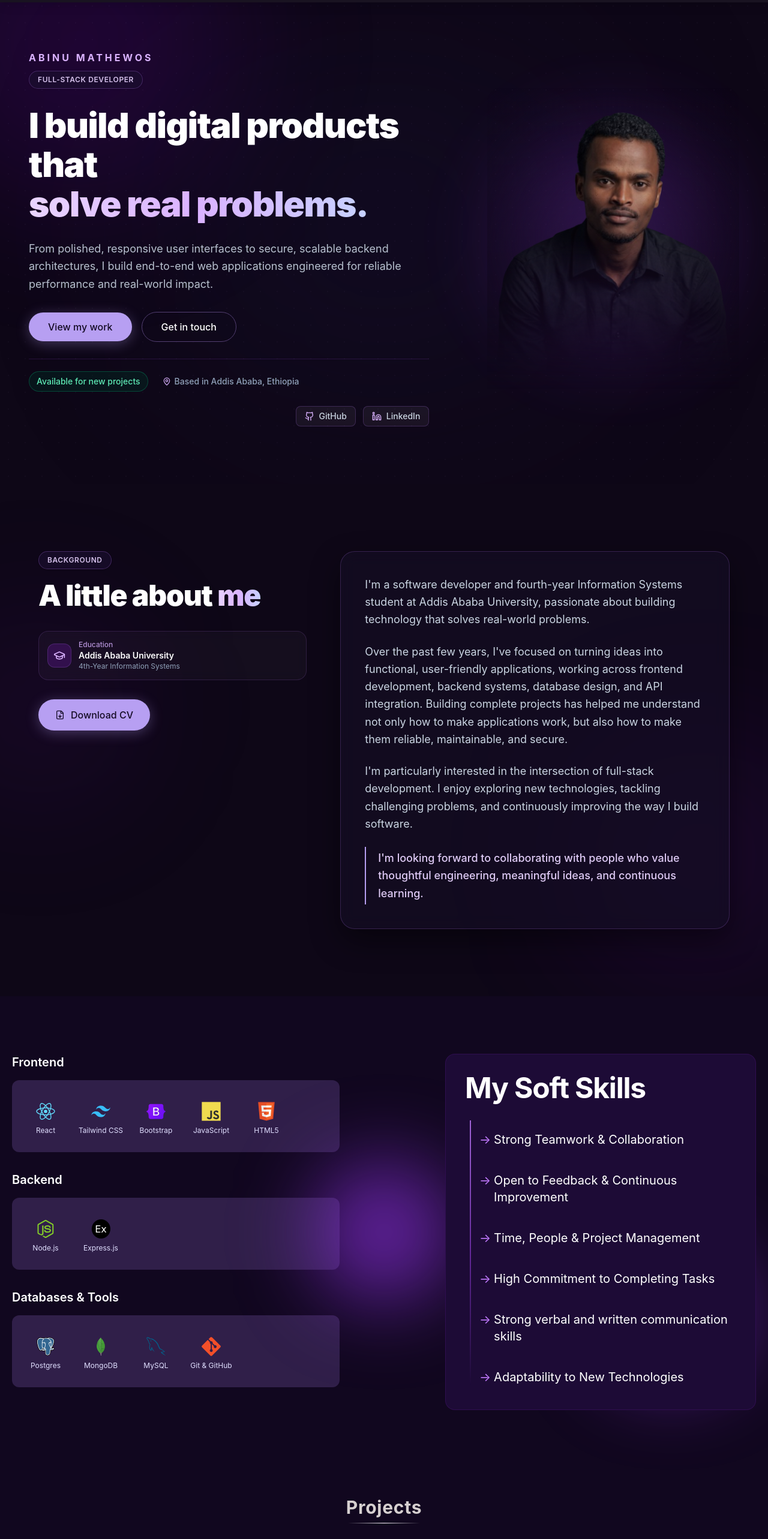
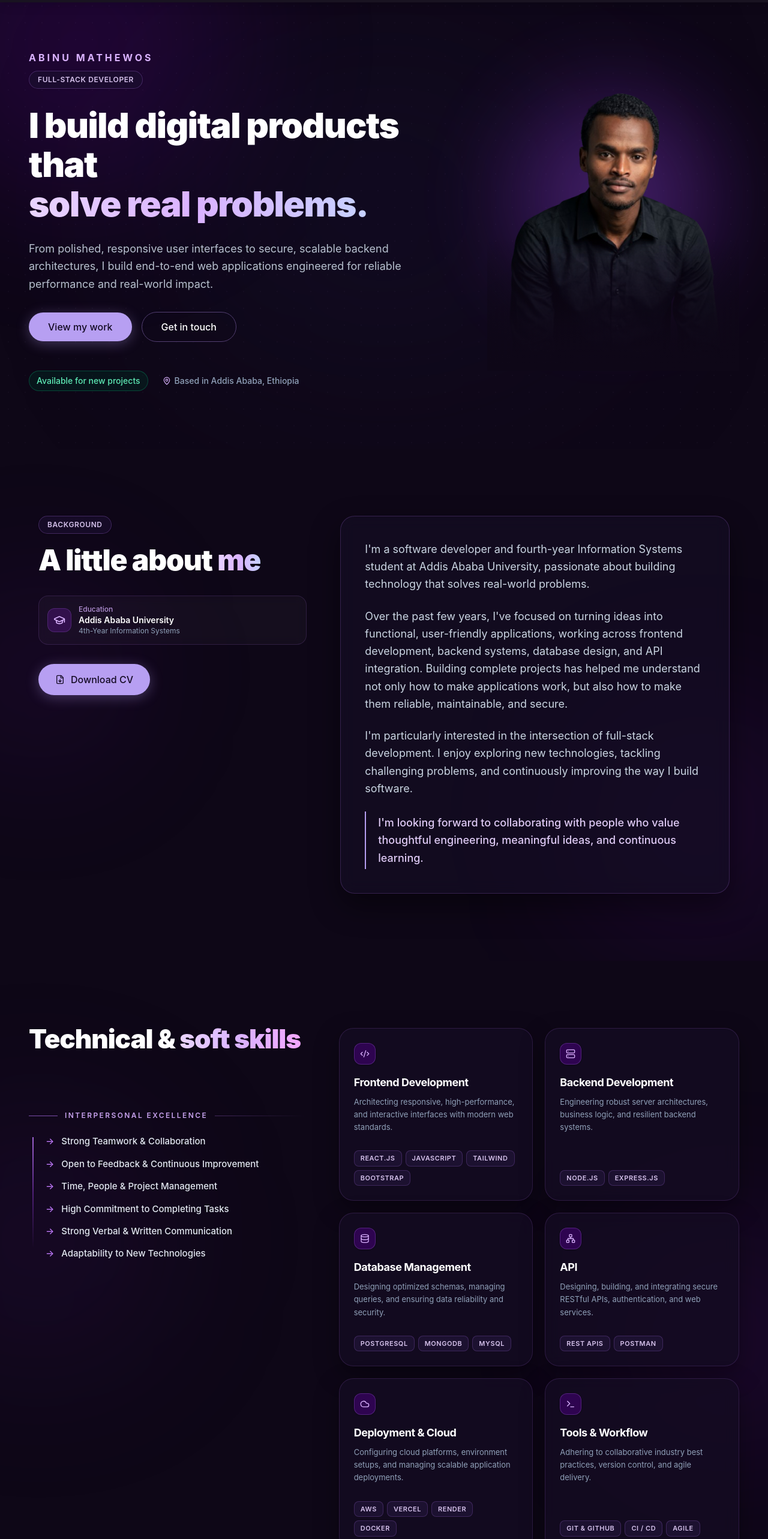
Before and after one commit to abinuma/portfolio-website, a React (Vite) app: page / in a window 1280 px wide. Shown: the part 60-2626 px from the top of the page at 60% size. Built offline with nearby package versions, Linux system fonts and the light colour scheme.

Commit message:
feat: redesign skills section with cards

```diff
--- a/src/App.jsx
+++ b/src/App.jsx
@@ -20,7 +20,7 @@ const App = () => {
   }
 
   return (
-    <div className="bg-[#11071f] min-h-screen overflow-x-hidden ">
+    <div className="bg-[#0e0717] min-h-screen overflow-x-hidden text-white">
       <Navbar />
       <Home />
       <About />
--- a/src/components/About.jsx
+++ b/src/components/About.jsx
@@ -29,7 +29,7 @@ const About = () => {
 
                 <h2 className="text-3xl sm:text-4xl lg:text-5xl font-black text-white tracking-tight leading-[1.15]">
                   A little about{" "}
-                  <span className="bg-gradient-to-r from-purple-200 via-purple-300 to-indigo-200 bg-clip-text text-transparent">
+                  <span className="bg-linear-to-r from-purple-200 via-purple-300 to-indigo-200 bg-clip-text text-transparent">
                     me
                   </span>
                 </h2>
--- a/src/components/Home.jsx
+++ b/src/components/Home.jsx
@@ -1,10 +1,6 @@
 import React from "react";
 import { motion } from "framer-motion";
-import {
-  Github,
-  Linkedin,
-  MapPin,
-} from "lucide-react";
+import { MapPin } from "lucide-react";
 import personal from "../assets/personalPhoto.jpg";
 
 const containerVariants = {
@@ -60,10 +56,10 @@ const Home = () => {
       {/* Ambient background lighting and subtle grid */}
       <div className="absolute inset-0 pointer-events-none overflow-hidden">
         {/* Soft top-left lavender glow */}
-        <div className="absolute -top-32 -left-32 w-96 h-96 sm:w-[520px] sm:h-[520px] bg-purple-700/15 rounded-full blur-[120px]" />
+        <div className="absolute -top-32 -left-32 w-96 h-96 sm:w-130 sm:h-130 bg-purple-700/15 rounded-full blur-[120px]" />
 
         {/* Center deep charcoal radial glow */}
-        <div className="absolute top-1/2 left-1/2 -translate-x-1/2 -translate-y-1/2 w-[700px] h-[500px] bg-indigo-950/20 rounded-full blur-[140px]" />
+        <div className="absolute top-1/2 left-1/2 -translate-x-1/2 -translate-y-1/2 w-175 h-125 bg-indigo-950/20 rounded-full blur-[140px]" />
 
         {/* Subtle decorative dot-matrix / grid texture */}
         <div
@@ -101,7 +97,7 @@ const Home = () => {
             <motion.div variants={itemVariants}>
               <h1 className="text-3xl sm:text-5xl lg:text-[3.25rem] xl:text-[3.65rem] font-black text-white tracking-tight leading-[1.12]">
                 I build digital products that{" "}
-                <span className="relative inline-block bg-gradient-to-r from-purple-200 via-purple-300 to-indigo-200 bg-clip-text text-transparent">
+                <span className="relative inline-block bg-linear-to-r from-purple-200 via-purple-300 to-indigo-200 bg-clip-text text-transparent">
                   solve real problems.
                 </span>
               </h1>
@@ -144,10 +140,10 @@ const Home = () => {
               </a>
             </motion.div>
 
-            {/* Bottom Meta Row: Availability, Location, Social Profiles */}
+            {/* Bottom Meta Row: Availability & Location - no separating line */}
             <motion.div
               variants={itemVariants}
-              className="pt-5 flex flex-wrap items-center gap-4 sm:gap-6 border-t border-purple-500/15"
+              className="pt-5 flex flex-wrap items-center gap-4 sm:gap-6"
             >
               {/* Subtle Availability indicator without glowing point */}
               <div className="inline-flex items-center px-3 py-1.5 rounded-full bg-emerald-950/40 border border-emerald-500/30 text-emerald-300 text-xs sm:text-sm font-medium w-fit">
@@ -159,31 +155,6 @@ const Home = () => {
                 <MapPin className="w-3.5 h-3.5 text-purple-300" />
                 <span>Based in Addis Ababa, Ethiopia</span>
               </div>
-
-              {/* GitHub and LinkedIn links */}
-              <div className="flex items-center gap-3 sm:ml-auto">
-                <a
-                  href="https://github.com/abinuma"
-                  target="_blank"
-                  rel="noopener noreferrer"
-                  aria-label="GitHub Profile"
-                  className="group inline-flex items-center gap-2 px-3.5 py-1.5 rounded-lg bg-white/5 hover:bg-purple-900/30 border border-purple-400/20 hover:border-purple-400/40 text-slate-300 hover:text-white transition-all duration-300 text-xs sm:text-sm font-medium hover:-translate-y-0.5"
-                >
-                  <Github className="w-4 h-4 text-purple-300 group-hover:text-purple-200 transition-colors" />
-                  <span>GitHub</span>
-                </a>
-
-                <a
-                  href="https://www.linkedin.com/in/abinu-mathewos-b9489434b/"
-                  target="_blank"
-                  rel="noopener noreferrer"
-                  aria-label="LinkedIn Profile"
-                  className="group inline-flex items-center gap-2 px-3.5 py-1.5 rounded-lg bg-white/5 hover:bg-purple-900/30 border border-purple-400/20 hover:border-purple-400/40 text-slate-300 hover:text-white transition-all duration-300 text-xs sm:text-sm font-medium hover:-translate-y-0.5"
-                >
-                  <Linkedin className="w-4 h-4 text-purple-300 group-hover:text-purple-200 transition-colors" />
-                  <span>LinkedIn</span>
-                </a>
-              </div>
             </motion.div>
           </motion.div>
 
@@ -194,34 +165,39 @@ const Home = () => {
             animate="visible"
             className="lg:col-span-5 flex justify-center lg:justify-end items-center relative mt-4 lg:mt-0"
           >
-            <div className="relative w-full max-w-[340px] sm:max-w-[390px] xl:max-w-[420px] flex items-center justify-center">
+            <div className="relative w-full max-w-85 sm:max-w-97.5 xl:max-w-105 flex items-center justify-center">
 
               {/* Circular ambient glow radiating from the center and slowly fading out at edges */}
               <div
-                className="absolute top-1/2 left-1/2 -translate-x-1/2 -translate-y-1/2 w-[360px] sm:w-[460px] h-[360px] sm:h-[460px] rounded-full pointer-events-none blur-3xl opacity-90"
+                className="absolute top-[42%] left-1/2 -translate-x-1/2 -translate-y-1/2 w-90 sm:w-115 h-90 sm:h-115 rounded-full pointer-events-none blur-3xl opacity-90"
                 style={{
                   background: "radial-gradient(circle, rgba(175, 95, 255, 0.46) 0%, rgba(147, 51, 234, 0.28) 38%, rgba(126, 34, 206, 0.10) 62%, transparent 75%)",
                 }}
               />
 
-              {/* Clean photo with very slow bottom fade into near-black hero background */}
+              {/* Clean photo with slow fade out into near-black (#0e0717) */}
               <motion.div
                 whileHover={{ y: -4 }}
                 transition={{ duration: 0.3, ease: "easeOut" }}
-                className="relative z-10 w-full rounded-t-2xl sm:rounded-t-3xl overflow-hidden aspect-[4/4.8]"
-                style={{
-                  maskImage: "linear-gradient(to bottom, black 50%, rgba(0,0,0,0.7) 75%, transparent 100%)",
-                  WebkitMaskImage: "linear-gradient(to bottom, black 50%, rgba(0,0,0,0.7) 75%, transparent 100%)",
-                }}
+                className="relative z-10 w-full flex justify-center items-end"
               >
                 <img
                   src={personal}
                   alt="Abinu Mathewos"
-                  className="w-full h-full object-cover object-top"
+                  className="w-full h-auto max-h-125 object-contain pointer-events-none select-none"
+                  style={{
+                    maskImage: "linear-gradient(to bottom, black 55%, rgba(0,0,0,0.7) 80%, transparent 100%)",
+                    WebkitMaskImage: "linear-gradient(to bottom, black 55%, rgba(0,0,0,0.7) 80%, transparent 100%)",
+                  }}
                 />
 
-                {/* Soft gradient overlay matching the #0e0717 background for a smooth, natural dissolve */}
-                <div className="absolute inset-0 bg-gradient-to-t from-[#0e0717] via-[#0e0717]/50 via-30% to-transparent pointer-events-none" />
+                {/* Soft gradient dissolve to black / near-black (#0e0717) at the bottom */}
+                <div
+                  className="absolute inset-x-0 bottom-0 h-44 sm:h-56 pointer-events-none"
+                  style={{
+                    background: "linear-gradient(to bottom, transparent 0%, rgba(14, 7, 23, 0.35) 30%, rgba(14, 7, 23, 0.8) 70%, #0e0717 100%)",
+                  }}
+                />
               </motion.div>
             </div>
           </motion.div>
--- a/src/components/Projects.jsx
+++ b/src/components/Projects.jsx
@@ -56,7 +56,7 @@ const Projects = () => {
   ];
 
   return (
-    <div id="projects">
+    <div id="projects" className="relative bg-[#0e0717]">
       <ScrollFadeUp className="flex flex-col items-center my-12">
         <h2 className="text-2xl md:text-3xl font-bold text-[#d6d0d0] tracking-wide">
           Projects
--- a/src/components/Skills.jsx
+++ b/src/components/Skills.jsx
@@ -1,73 +1,249 @@
 import React from "react";
-import SphereCanvas from "./SphereCanvas";
-import { useRef, useEffect } from "react";
-import ScrollFadeUp from "./ScrollFadeUp";
-import { Code2 } from "lucide-react";
-import Skill2 from "./Skill2";
+import { motion } from "framer-motion";
+import {
+  Code2,
+  Server,
+  Database,
+  Network,
+  Cloud,
+  Terminal,
+} from "lucide-react";
 
+const interpersonalSkills = [
+  "Strong Teamwork & Collaboration",
+  "Open to Feedback & Continuous Improvement",
+  "Time, People & Project Management",
+  "High Commitment to Completing Tasks",
+  "Strong Verbal & Written Communication",
+  "Adaptability to New Technologies",
+];
+
+const technicalCapabilities = [
+  {
+    title: "Frontend Development",
+    description:
+      "Architecting responsive, high-performance, and interactive interfaces with modern web standards.",
+    icon: Code2,
+    tags: [
+      { label: "REACT.JS" },
+      { label: "JAVASCRIPT" },
+      { label: "TAILWIND" },
+      { label: "BOOTSTRAP" },
+    ],
+  },
+  {
+    title: "Backend Development",
+    description:
+      "Engineering robust server architectures, business logic, and resilient backend systems.",
+    icon: Server,
+    tags: [
+      { label: "NODE.JS" },
+      { label: "EXPRESS.JS" },
+    ],
+  },
+  {
+    title: "Database Management",
+    description:
+      "Designing optimized schemas, managing queries, and ensuring data reliability and security.",
+    icon: Database,
+    tags: [
+      { label: "POSTGRESQL" },
+      { label: "MONGODB" },
+      { label: "MYSQL" },
+    ],
+  },
+  {
+    title: "API",
+    description:
+      "Designing, building, and integrating secure RESTful APIs, authentication, and web services.",
+    icon: Network,
+    tags: [
+      { label: "REST APIS" },
+      { label: "POSTMAN" },
+    ],
+  },
+  {
+    title: "Deployment & Cloud",
+    description:
+      "Configuring cloud platforms, environment setups, and managing scalable application deployments.",
+    icon: Cloud,
+    tags: [
+      { label: "AWS" },
+      { label: "VERCEL" },
+      { label: "RENDER" },
+      { label: "DOCKER" },
+    ],
+  },
+  {
+    title: "Tools & Workflow",
+    description:
+      "Adhering to collaborative industry best practices, version control, and agile delivery.",
+    icon: Terminal,
+    tags: [
+      { label: "GIT & GITHUB" },
+      { label: "CI / CD" },
+      { label: "AGILE" },
+    ],
+  },
+];
+
+// Refined, lightweight animation variants
+const leftColumnVariants = {
+  hidden: { opacity: 0, y: 22 },
+  visible: {
+    opacity: 1,
+    y: 0,
+    transition: {
+      duration: 0.65,
+      ease: [0.22, 1, 0.36, 1],
+    },
+  },
+};
+
+const cardsContainerVariants = {
+  hidden: { opacity: 0 },
+  visible: {
+    opacity: 1,
+    transition: {
+      staggerChildren: 0.08,
+      delayChildren: 0.1,
+    },
+  },
+};
+
+const cardItemVariants = {
+  hidden: { opacity: 0, y: 20, scale: 0.98 },
+  visible: {
+    opacity: 1,
+    y: 0,
+    scale: 1,
+    transition: {
+      duration: 0.55,
+      ease: [0.22, 1, 0.36, 1],
+    },
+  },
+};
 
 const Skills = () => {
   return (
-    <section id="skills" className="relative bg-[#11071f] text-white">
-      <div className="mx-auto max-w-7xl px-5 py-16 md:py-20 lg:py-24">
-        {/* glow */}
-        <div className="absolute inset-0 flex items-center justify-center pointer-events-none">
-          <div className="w-62.5 h-62.5 bg-[radial-gradient(circle,#9333eaCC_0%,#9333ea55_75%,transparent_70%)] blur-3xl"></div>
-        </div>
-        <div className="flex flex-col lg:flex-row lg:items-stretch gap-10 lg:gap-12 xl:gap-16">
-          {/* tech skills */}
-          <div className="w-full lg:w-1/2 xl:w-1/2   flex items-center justify-center ">
-            <div className="w-full h-full max-w-160 lg:max-w-none">
-              <Skill2 />
+    <section id="skills" className="relative bg-[#0e0717] py-20 md:py-28 text-white overflow-hidden">
+      {/* Ambient background glows */}
+      <div className="absolute inset-0 pointer-events-none overflow-hidden">
+        <div className="absolute top-1/4 -left-32 w-96 h-96 bg-purple-900/15 rounded-full blur-[130px]" />
+        <div className="absolute bottom-1/4 -right-32 w-96 h-96 bg-purple-600/10 rounded-full blur-[130px]" />
+      </div>
+
+      {/* Seamless transition into Projects */}
+      <div className="absolute bottom-0 inset-x-0 h-28 bg-linear-to-b from-transparent to-[#0e0717] pointer-events-none" />
+
+      <div className="relative z-10 mx-auto max-w-7xl px-5 sm:px-6 lg:px-12">
+        {/* Asymmetrical 2-Column Grid */}
+        <div className="grid grid-cols-1 lg:grid-cols-12 gap-12 lg:gap-10 xl:gap-14 items-start">
+
+          {/* LEFT COLUMN: Heading & Interpersonal Skills (Smooth progressive fade-in) */}
+          <motion.div
+            variants={leftColumnVariants}
+            initial="hidden"
+            whileInView="visible"
+            viewport={{ once: true, amount: 0.15 }}
+            className="lg:col-span-5 flex flex-col"
+          >
+            {/* Heading aligned at the exact same top level as the technical cards */}
+            <div>
+              <h2 className="text-3xl sm:text-4xl lg:text-[2.75rem] font-black text-white tracking-tight leading-[1.1] lg:-mt-1.5">
+                Technical &{" "}
+                <span className="bg-linear-to-r from-purple-200 via-purple-300 to-fuchsia-300 bg-clip-text text-transparent">
+                  soft skills
+                </span>
+              </h2>
             </div>
-          </div>
 
-          {/* soft skills*/}
-          <div className="relative lg:ml-20 w-full lg:w-1/2 xl:w-1/2 flex flex-col justify-center lg:pl-4 xl:pl-8">
-            <div className="absolute inset-0 flex items-center justify-center  pointer-events-none ml-67 mt-67 ">
-              <div className="w-62.5 h-62.5 bg-[radial-gradient(circle,#9333eaCC_0%,#9333ea55_75%,transparent_70%)] blur-3xl"></div>
-            </div>
-            {/* Actual Card */}
-            <div className="relative z-10 max-w-132.5 bg-[#1d0b36]  rounded-2xl  p-8  border border-purple-900/30  transition-all duration-500 hover:-translate-y-0.1 hover:scale-[1.01]">
-              {/* Title */}
-              <ScrollFadeUp className="text-3xl sm:text-4xl lg:text-4xl xl:text-5xl font-bold mb-10 tracking-tight relative">
-                My Soft Skills
-              </ScrollFadeUp>
+            {/* Interpersonal Section with Horizontal Header & Vertical Line List - pushed lower */}
+            <div className="space-y-6 pt-12 sm:pt-16 md:pt-20 lg:pt-24 max-w-lg">
+              <div className="flex items-center gap-3">
+                <div className="w-8 sm:w-12 h-px bg-purple-400/60 shrink-0" />
+                <span className="text-[11px] sm:text-xs font-semibold tracking-[0.2em] text-purple-300/90 uppercase whitespace-nowrap">
+                  INTERPERSONAL EXCELLENCE
+                </span>
+                <div className="h-px flex-1 bg-linear-to-r from-purple-400/30 to-transparent" />
+              </div>
 
-              {/* Vertical Line */}
-              <div
-                className="absolute left-10 top-27.5 bottom-10 w-0.5
-                  bg-linear-to-b from-purple-400/80 via-purple-500/50 to-transparent
-                  blur-[0.3px]"
-              ></div>
+              {/* Soft Skills List with Vertical Line fading slowly to the bottom */}
+              <div className="relative pl-6 sm:pl-7 space-y-4">
+                {/* Vertical line fading out to transparent */}
+                <div
+                  className="absolute left-1.5 top-1 bottom-1 w-[2px]
+                    bg-linear-to-b from-purple-400/80 via-purple-500/40 to-transparent"
+                />
 
-              <ScrollFadeUp className="space-y-6 text-base sm:text-lg lg:text-xl relative">
-                {[
-                  "Strong Teamwork & Collaboration",
-                  "Open to Feedback & Continuous Improvement",
-                  "Time, People & Project Management",
-                  "High Commitment to Completing Tasks",
-                  "Strong verbal and written communication skills",
-                  "Adaptability to New Technologies",
-                ].map((skill, index) => (
-                  <li
+                {interpersonalSkills.map((skill, index) => (
+                  <div
                     key={index}
-                    className="relative py-2  pl-12 flex items-start group"
+                    className="relative flex items-center gap-3 text-slate-200 text-sm sm:text-[15px] font-medium group transition-colors"
                   >
-                    {/* Arrow */}
-                    <span className="absolute left-6 top-2 text-purple-400 transition-all duration-300 group-hover:text-purple-300 group-hover:translate-x-1   ">
+                    <span className="text-purple-400 transition-all duration-300 group-hover:translate-x-1 group-hover:text-purple-300">
                       →
                     </span>
-
-                    {/* Skill Text */}
-                    <span className="transition-colors duration-300 group-hover:text-purple-300">
+                    <span className="transition-colors duration-300 group-hover:text-white">
                       {skill}
                     </span>
-                  </li>
+                  </div>
                 ))}
-              </ScrollFadeUp>
+              </div>
             </div>
-          </div>
+          </motion.div>
+
+          {/* RIGHT COLUMN: 6 Technical Capabilities Cards (Fluid Staggered Entrance) */}
+          <motion.div
+            variants={cardsContainerVariants}
+            initial="hidden"
+            whileInView="visible"
+            viewport={{ once: true, amount: 0.1 }}
+            className="lg:col-span-7"
+          >
+            <div className="grid grid-cols-1 sm:grid-cols-2 gap-4 sm:gap-5">
+              {technicalCapabilities.map((card, idx) => {
+                const Icon = card.icon;
+
+                return (
+                  <motion.div
+                    key={idx}
+                    variants={cardItemVariants}
+                    whileHover={{ y: -4, transition: { duration: 0.25 } }}
+                    className="group relative rounded-3xl p-5 sm:p-6 bg-[#140c22]/80 border border-purple-400/15 backdrop-blur-md overflow-hidden shadow-[0_15px_40px_rgba(0,0,0,0.35)] flex flex-col justify-between hover:border-purple-400/35 transition-colors"
+                  >
+                    {/* Top Header & Text */}
+                    <div className="relative z-10">
+                      <div className="w-9 h-9 rounded-xl bg-purple-950/70 border border-purple-400/25 flex items-center justify-center text-purple-300 shadow-sm mb-4 group-hover:border-purple-400/40 transition-colors">
+                        <Icon className="w-4 h-4" />
+                      </div>
+
+                      <h3 className="text-base sm:text-lg font-bold text-white tracking-tight mb-2">
+                        {card.title}
+                      </h3>
+
+                      <p className="text-slate-400 text-xs sm:text-[13px] leading-relaxed mb-5 font-normal">
+                        {card.description}
+                      </p>
+                    </div>
+
+                    {/* Tech Pills at Bottom */}
+                    <div className="relative z-10 flex flex-wrap gap-1.5 pt-2 mt-auto">
+                      {card.tags.map((tag, tIdx) => (
+                        <span
+                          key={tIdx}
+                          className="inline-flex items-center px-2.5 py-1 rounded-lg bg-[#1e1333]/90 border border-purple-400/20 text-[10px] sm:text-[11px] font-semibold tracking-wider text-purple-200/90 uppercase hover:border-purple-400/40 hover:text-white transition-colors"
+                        >
+                          {tag.label}
+                        </span>
+                      ))}
+                    </div>
+                  </motion.div>
+                );
+              })}
+            </div>
+          </motion.div>
+
         </div>
       </div>
     </section>
--- a/src/components/Spinner.jsx
+++ b/src/components/Spinner.jsx
@@ -2,7 +2,7 @@ import React from "react";
 
 const Spinner = () => {
   return (
-    <div className="fixed inset-0 flex items-center justify-center bg-[#11071f] z-50">
+    <div className="fixed inset-0 flex items-center justify-center bg-[#0e0717] z-50">
       {/* Glow background */}
       <div className="absolute w-72 h-72 bg-purple-600/20 rounded-full blur-3xl animate-pulse"></div>
 
```
